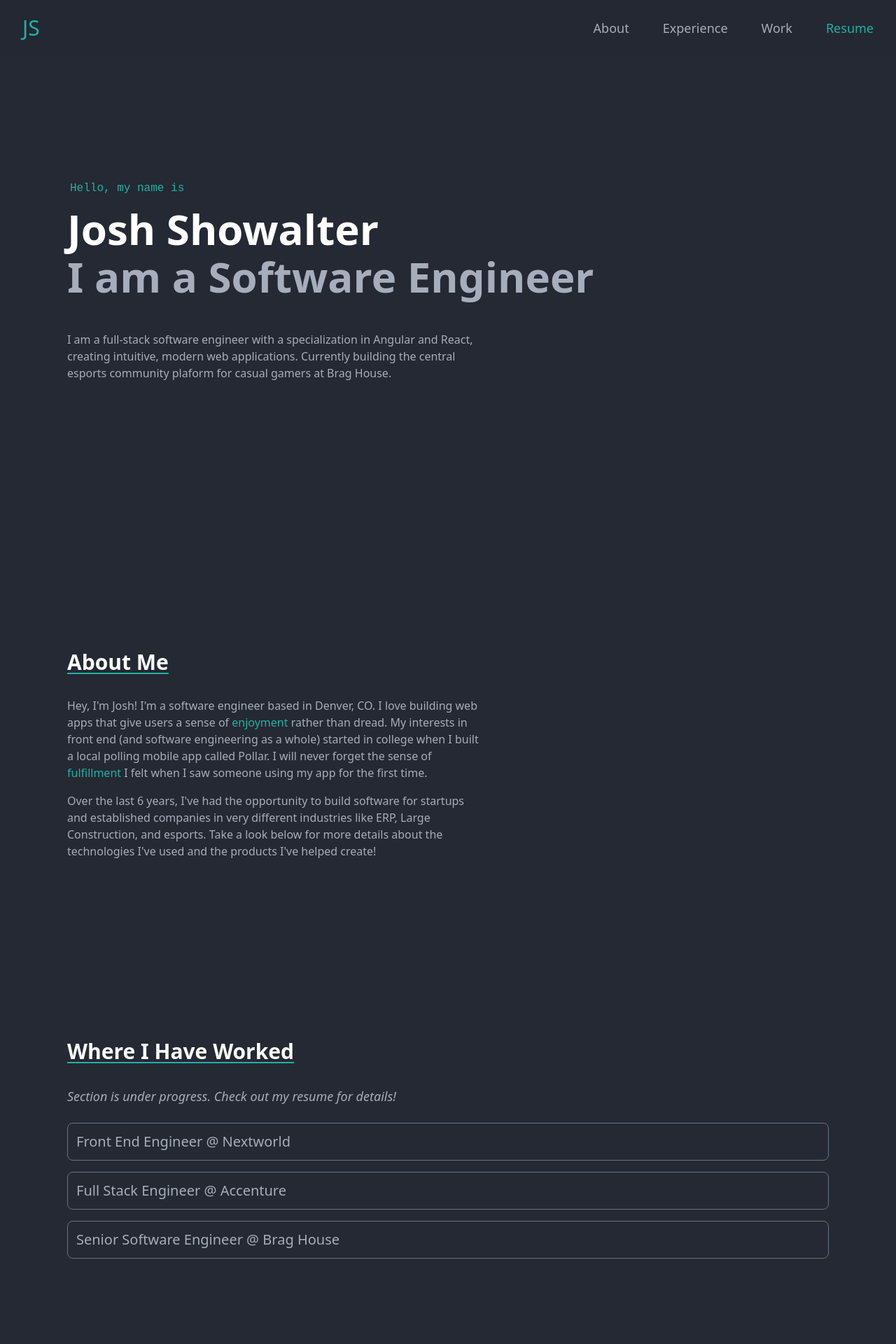
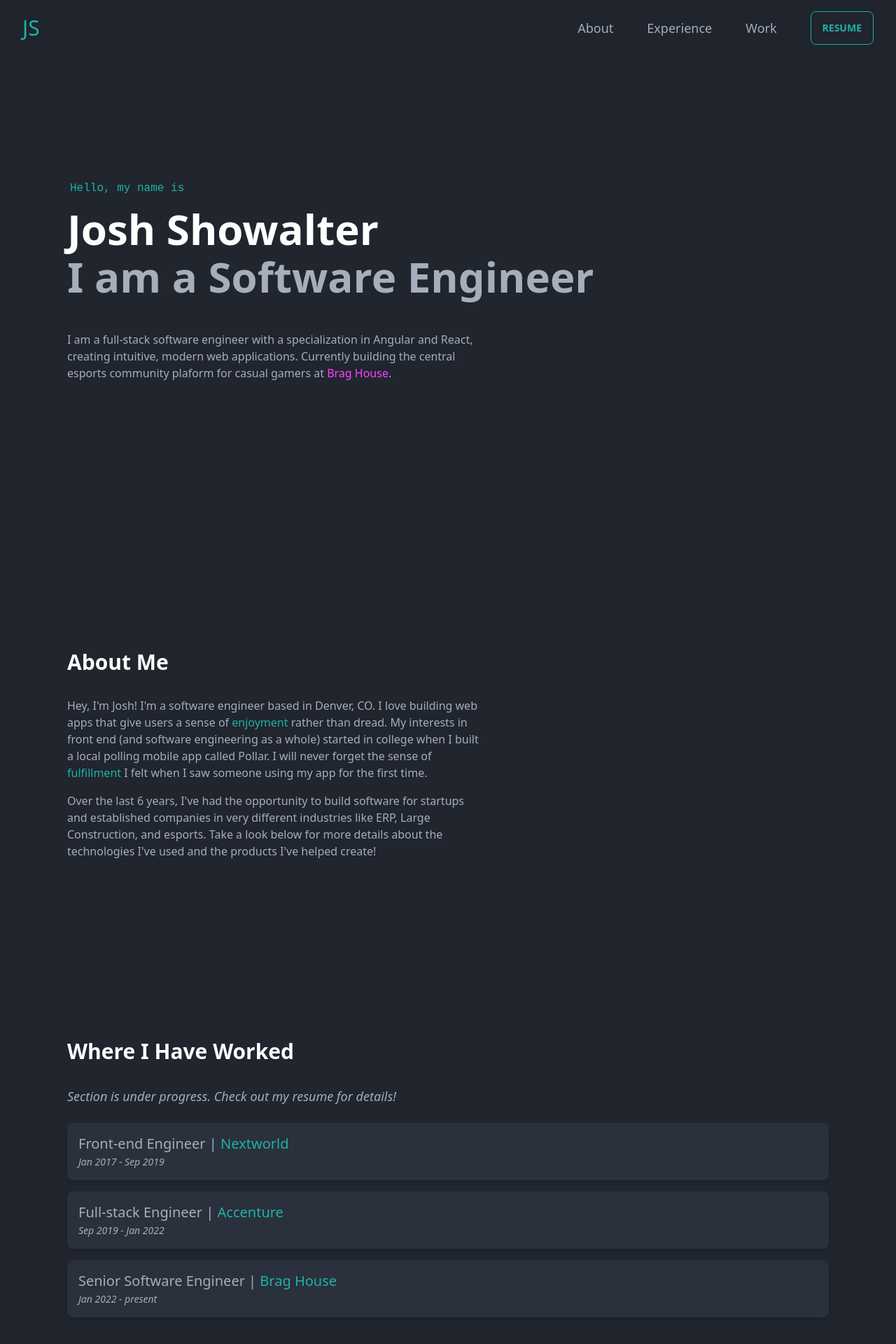
Before and after one commit to joshshowalter/portfolio, a Next.js app: page / in a window 1280 px wide. Shown: the top 1920 px of the page at 70% size. Built offline with nearby package versions, Linux system fonts and the light colour scheme.

Commit message:
experience design tweaks; resume button

```diff
--- a/components/experience.tsx
+++ b/components/experience.tsx
@@ -1,14 +1,45 @@
 import SectionHeader from "./section-header";
 
 export default function Experience() {
+  const experience = [
+    {
+      position: 'Front-end Engineer',
+      company: 'Nextworld',
+      date: 'Jan 2017 - Sep 2019'
+    },
+    {
+      position: 'Full-stack Engineer',
+      company: 'Accenture',
+      date: 'Sep 2019 - Jan 2022'
+    },
+    {
+      position: 'Senior Software Engineer',
+      company: 'Brag House',
+      date: 'Jan 2022 - present'
+    }
+  ];
+
   return (
     <section id="experience" className="py-32">
       <SectionHeader title="Where I Have Worked" />
       <div className="italic mb-6 text-lg">Section is under progress. Check out my resume for details!</div>
-      <div className="border-slate-500 border border-solid rounded-lg w-full text-xl p-3 mb-4 cursor-pointer">Front End Engineer @ Nextworld</div>
-      <div className="border-slate-500 border border-solid rounded-lg w-full text-xl p-3 mb-4 cursor-pointer">Full Stack Engineer @ Accenture</div>
-      <div className="border-slate-500 border border-solid rounded-lg w-full text-xl p-3 mb-4 cursor-pointer">Senior Software Engineer @ Brag House</div>
-
+      {
+        experience.map((job, index) => (
+          <ExperienceItem key={index} job={job} />
+        ))
+      }
     </section>
   );
 }
+
+const ExperienceItem = ({job}: {job: any}) => {
+  return (
+    <div className="rounded-lg w-full text-xl p-4 mb-4 bg-base-100 shadow-md transition all ease-in-out duration-300 hover:shadow-xl hover:cursor-pointer hover:-translate-y-1">
+      <div>
+        <span className="">{job.position} | </span>
+        <span className="text-accent">{job.company}</span>
+      </div>
+      <div className="text-sm mt-0.5 italic">{job.date}</div>
+    </div>
+  );
+}
--- a/components/hero.tsx
+++ b/components/hero.tsx
@@ -11,7 +11,7 @@ export default function Hero() {
         <h2 className="text-6xl font-semibold">I am a Software Engineer</h2>
       </div>
       <div className="">
-        <p className="mt-12 max-w-prose">I am a full-stack software engineer with a specialization in Angular and React, creating intuitive, modern web applications. Currently building the central esports community plaform for casual gamers at Brag House.</p>
+        <p className="mt-12 max-w-prose">I am a full-stack software engineer with a specialization in Angular and React, creating intuitive, modern web applications. Currently building the central esports community plaform for casual gamers at <span className="text-[#ff41ff]">Brag House</span>.</p>
       </div>
     </section>
   );
--- a/components/nav.tsx
+++ b/components/nav.tsx
@@ -8,10 +8,10 @@ export default function Nav() {
     {title: 'Work', url: '#work'}
   ]
   return (
-    <header className="bg-base-200/[.80] flex justify-center h-[80px] px-6 fixed w-full backdrop-blur z-10 sm:px-8">
+    <header className="bg-base-300/[.80] flex justify-center h-[80px] px-6 fixed w-full backdrop-blur z-10 sm:px-8">
       <nav className="flex justify-between items-center w-full">
         <h1 className="text-3xl text-accent">
-          <Link href="#"><a>JS</a></Link>
+          <Link href="/"><a>JS</a></Link>
         </h1>
         <ul className="flex space-between items-center gap-4 text-md sm:gap-12 sm:text-lg">
           {
@@ -21,9 +21,9 @@ export default function Nav() {
               </li>
             ))
           }
-          <li className="text-accent">
-            <a href="/showalter_resume.pdf" target="_blank">Resume</a>
-          </li>
+          <a role="button" className="btn btn-outline btn-accent" href="/showalter_resume.pdf" target="_blank">
+            Resume
+          </a>
         </ul>
       </nav>
     </header>
--- a/components/projects.tsx
+++ b/components/projects.tsx
@@ -6,7 +6,7 @@ export default function Projects() {
     <section id="work" className="py-32">
       <SectionHeader title="Notable Projects"/>
       <div>
-        Check out my <Link href="https://github.com/joshshowalter"><a className="text-blue-500" target="_blank">github</a></Link> for some project work
+        Check out my <a className="link link-accent" href="https://github.com/joshshowalter" target="_blank">github</a> to see my project work!
       </div>
     </section>
   );
--- a/components/section-header.tsx
+++ b/components/section-header.tsx
@@ -1,6 +1,6 @@
 export default function SectionHeader({ title }: {title: string}) {
   return (
-    <h2 className="text-3xl font-semibold text-white underline underline-offset-4 decoration-2 decoration-accent mb-8">
+    <h2 className="text-3xl font-semibold text-white mb-8">
       {title}
     </h2>
   );
--- a/pages/about.tsx
+++ /dev/null
@@ -1,16 +0,0 @@
-import Card from "../components/card";
-
-export default function About() {
-  return (
-    <div className="flex bg-base-200 h-screen px-24 gap-8">
-      <div className="">
-        <img src="/headshot.PNG" height="580" width="290"></img>
-      </div>
-      <div className="card bg-base-100 shadow-md h-64 w-full">
-        <div className="card-body">
-          I'm Josh, senior software engineer at Brag House.
-        </div>
-      </div>
-    </div>
-  );
-}
--- a/pages/index.tsx
+++ b/pages/index.tsx
@@ -4,19 +4,23 @@ import About from '../components/about';
 import Experience from '../components/experience';
 import Projects from '../components/projects';
 import Contact from '../components/contact';
+import Head from 'next/head';
 
 const Home: NextPage = () => {
   return (
     <>
-    <main className="min-h-screen bg-base-200 px-6 sm:px-24">
+      <Head>
+        <title>Josh Showalter</title>
+      </Head>
+      <main className="min-h-screen bg-base-300 px-6 sm:px-24">
         <Hero />
         <About />
         <Experience />
         <Projects />
         <Contact />
       </main>
-    <footer className="bg-base-200 text-center py-6 px-6 text-sm font-light">
-      <span>Built with Next.js</span> | <span>Design inspiration from Brittany Chiang</span>
+      <footer className="bg-base-300 text-center py-6 px-6 text-sm font-light">
+        <span>Built with Next.js | Design inspiration from Brittany Chiang</span>
       </footer>
     </>
   );
```
Lines whose indentation alone changed are shown as unchanged.
